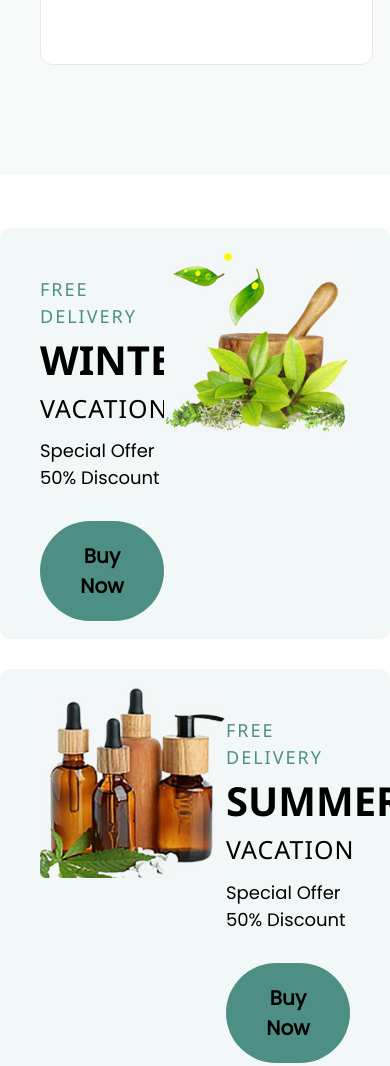
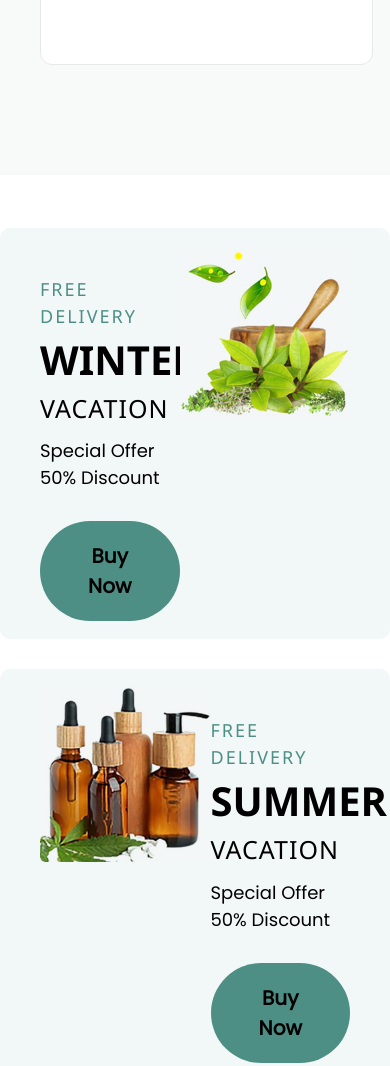
Before and after one commit to BasharatAliKing/Ayurved-, a plain HTML site: page index.html in a window 390 px wide. Shown: the part 6816-7882 px from the top of the page. Drawn offline with nearby package versions, Linux system fonts and the light colour scheme.

```diff
--- a/asset/css/responcive.css
+++ b/asset/css/responcive.css
@@ -124,6 +124,12 @@
         margin-left: 10px;
         width: 100%;
     }
+    #offer .card .x1 .z {
+        width: 55%;
+    }
+    #offer .card .x1 .y {
+        width: 45%;
+    }
     #blog .container {
         display: inline;
     }
```
